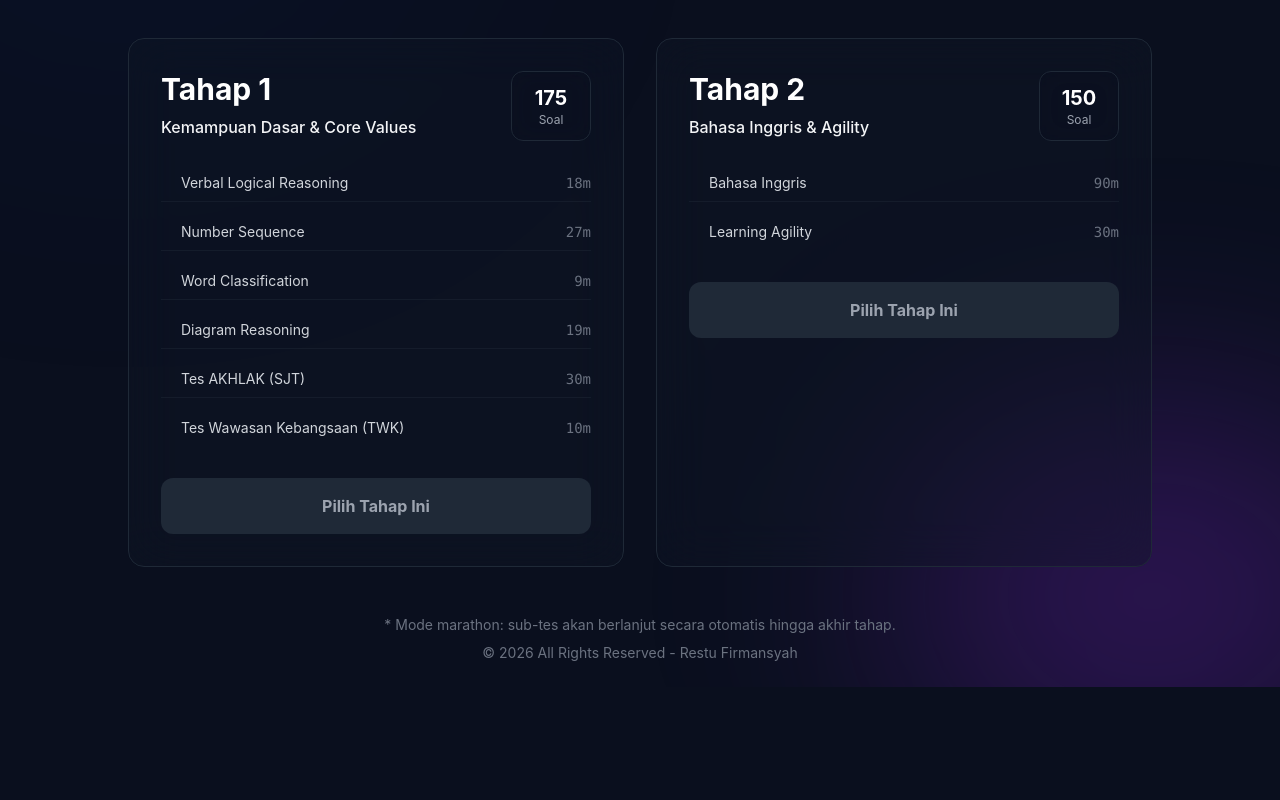
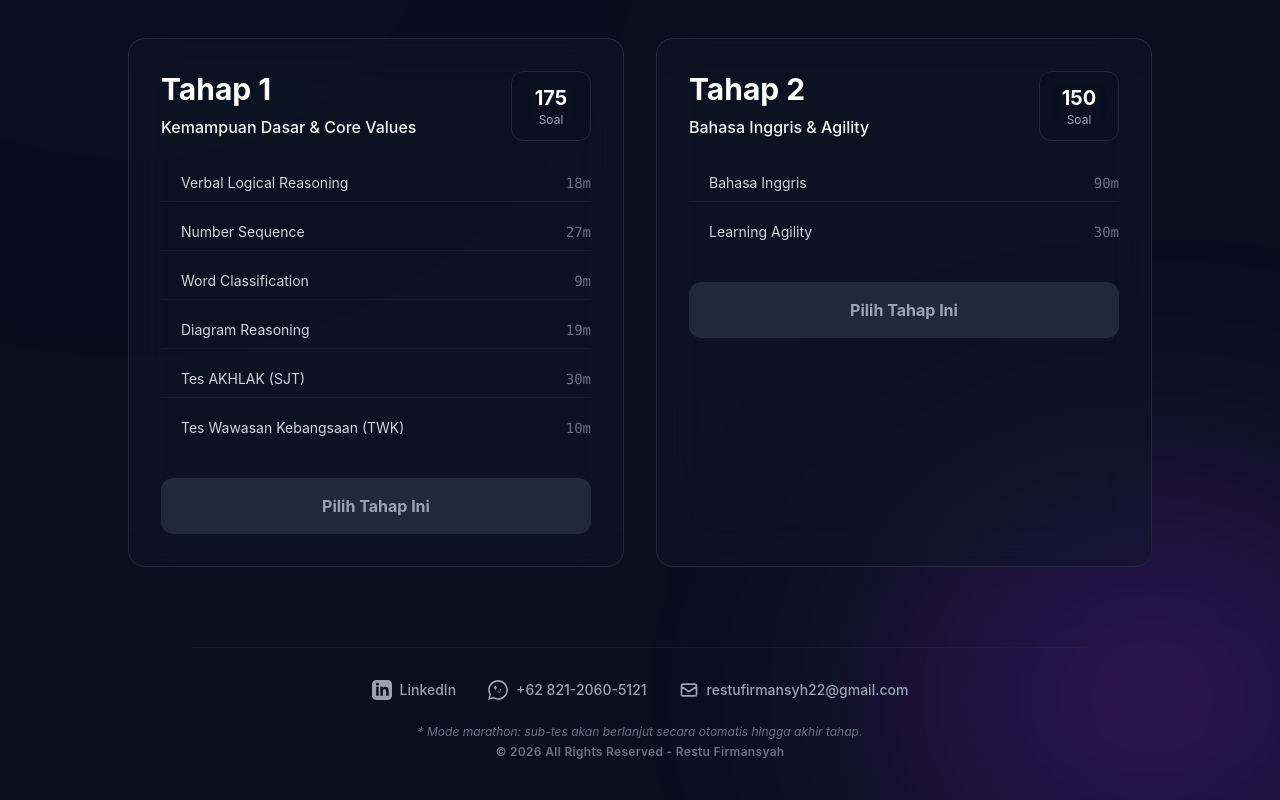
Before and after one commit to FirmanRcode/RBB-BUMN-2026-CBT, a Next.js app: page / in a window 1280 px wide. Shown: the part 224-1024 px from the top of the page. Before the commit the page ends 911 px from the top, so only its background shows below. Built offline with nearby package versions, Linux system fonts and the light colour scheme.

Commit message:
feat: add animated social footer with personal contact

```diff
--- a/app/page.tsx
+++ b/app/page.tsx
@@ -109,9 +109,26 @@ export default function Home() {
           ))}
         </div>
 
-        <div className="mt-12 text-center text-sm text-gray-500 space-y-2">
-          <p>* Mode marathon: sub-tes akan berlanjut secara otomatis hingga akhir tahap.</p>
-          <p>&copy; 2026 All Rights Reserved - Restu Firmansyah</p>
+        {/* Contact & Copyright Footer */}
+        <div className="mt-20 border-t border-dark-700/50 pt-8 flex flex-col items-center gap-6 animate-fade-in relative z-10 w-full max-w-4xl mx-auto pb-4">
+          <div className="flex flex-wrap justify-center gap-6 md:gap-8 text-sm font-medium text-gray-400">
+            <a href="https://www.linkedin.com/in/restufirmansyah/" target="_blank" rel="noopener noreferrer" className="flex items-center gap-2 hover:text-blue-400 hover:scale-105 transition-all">
+              <svg className="w-5 h-5" fill="currentColor" viewBox="0 0 24 24"><path d="M19 0h-14c-2.761 0-5 2.239-5 5v14c0 2.761 2.239 5 5 5h14c2.762 0 5-2.239 5-5v-14c0-2.761-2.238-5-5-5zm-11 19h-3v-11h3v11zm-1.5-12.268c-.966 0-1.75-.79-1.75-1.764s.784-1.764 1.75-1.764 1.75.79 1.75 1.764-.783 1.764-1.75 1.764zm13.5 12.268h-3v-5.604c0-3.368-4-3.113-4 0v5.604h-3v-11h3v1.765c1.396-2.586 7-2.777 7 2.476v6.759z"/></svg>
+              LinkedIn
+            </a>
+            <a href="https://wa.me/6282120605121" target="_blank" rel="noopener noreferrer" className="flex items-center gap-2 hover:text-green-400 hover:scale-105 transition-all">
+              <svg className="w-5 h-5" fill="currentColor" viewBox="0 0 24 24"><path d="M.057 24l1.687-6.163c-1.041-1.804-1.588-3.849-1.587-5.946.003-6.556 5.338-11.891 11.893-11.891 3.181.001 6.167 1.24 8.413 3.488 2.245 2.248 3.481 5.236 3.48 8.414-.003 6.557-5.338 11.892-11.893 11.892-1.99-.001-3.951-.5-5.688-1.448l-6.305 1.654zm6.597-3.807c1.676.995 3.276 1.591 5.392 1.592 5.448 0 9.891-4.443 9.893-9.892.001-5.45-4.436-9.89-9.89-9.891-5.452 0-9.887 4.441-9.889 9.891-.001 2.062.533 3.96 1.492 5.56l-1.082 3.95 4.084-1.21zm7.425-9.61c.21 0 .428-.01.63.1.2.1.472.235.635.438.164.203.355.602.355 1.137 0 .535-.205 1.138-.563 1.541-.358.403-.687.525-1.077.584-.39.059-1.026.014-1.554-.15-.528-.164-1.396-.51-2.28-1.22-.884-.711-1.745-1.74-2.145-2.288-.399-.548-.822-1.346-.822-2.146 0-.8.368-1.21.572-1.44.205-.23.472-.37.74-.37.268 0 .445.03.627.03.181 0 .285.01.441.37.157.36.543 1.35.611 1.49.068.14.212.31.25.46.037.15.111.45-.102.82-.213.37-.306.49-.452.68-.146.19-.344.42-.486.53-.142.11-.274.22-.116.51.157.29.704 1.18 1.503 1.9 1.031.93 1.905 1.22 2.19 1.35.285.13.483.11.666-.08.183-.19.789-.92 1.004-1.24.215-.32.413-.26.697-.16z"/></svg>
+              +62 821-2060-5121
+            </a>
+            <a href="mailto:restufirmansyh22@gmail.com" className="flex items-center gap-2 hover:text-red-400 hover:scale-105 transition-all">
+              <svg className="w-5 h-5" fill="none" stroke="currentColor" viewBox="0 0 24 24"><path strokeLinecap="round" strokeLinejoin="round" strokeWidth="2" d="M3 8l7.89 5.26a2 2 0 002.22 0L21 8M5 19h14a2 2 0 002-2V7a2 2 0 00-2-2H5a2 2 0 00-2 2v10a2 2 0 002 2z"></path></svg>
+              restufirmansyh22@gmail.com
+            </a>
+          </div>
+          <div className="text-center text-xs text-gray-500 space-y-1">
+            <p className="italic">* Mode marathon: sub-tes akan berlanjut secara otomatis hingga akhir tahap.</p>
+            <p className="font-semibold tracking-wide">&copy; 2026 All Rights Reserved - Restu Firmansyah</p>
+          </div>
         </div>
       </div>
     </div>
```
